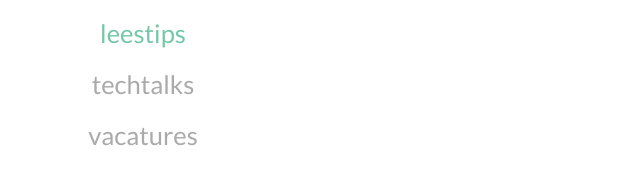
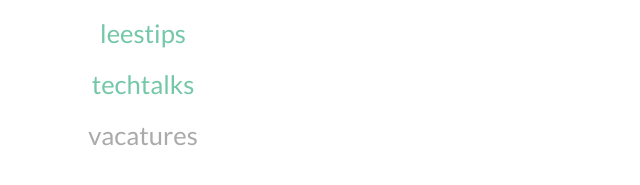
Before and after one commit to codefornl/menu, a plain HTML site: page index.html in a window 1280 px wide. Shown: the part 495-680 px from the top of the page, 497-1137 px from the left. Drawn offline with Linux system fonts and the light colour scheme.

Commit message:
enabled techtalks

```diff
--- a/index.html
+++ b/index.html
@@ -60,7 +60,7 @@
   <a class="code-for-nl--menu-link" href="https://events.codefor.nl">events</a><br>
   <a class="code-for-nl--menu-link" href="https://praatmee.codefor.nl">praat mee</a><br>
   <a class="code-for-nl--menu-link" href="https://leestips.codefor.nl">leestips</a><br>
-  <a class="code-for-nl--menu-link -disabled" href="#https://techtalks.codefor.nl">techtalks</a><br>
+  <a class="code-for-nl--menu-link" href="https://techtalks.codefor.nl">techtalks</a><br>
   <a class="code-for-nl--menu-link -disabled" href="#https://vacatures.codefor.nl">vacatures</a><br>
   <!-- Matomo -->
 <script type="text/javascript">
```
